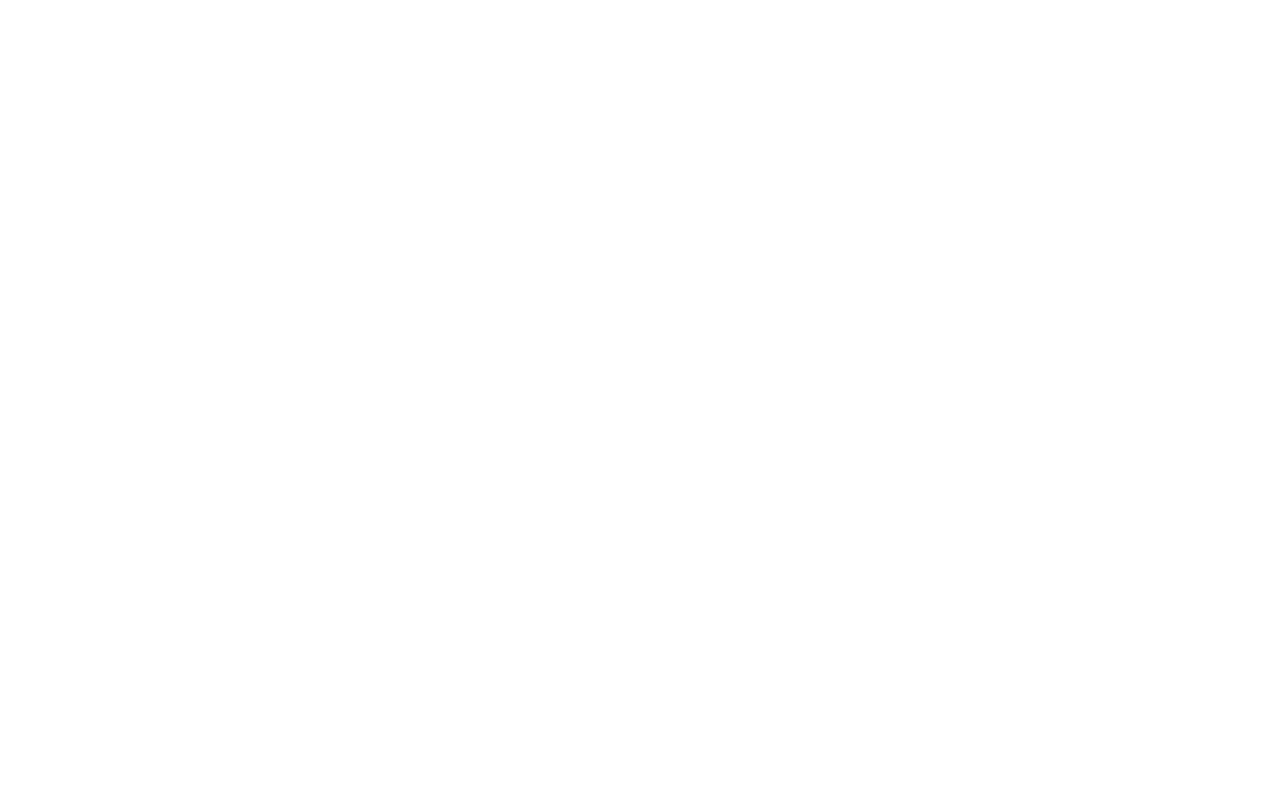
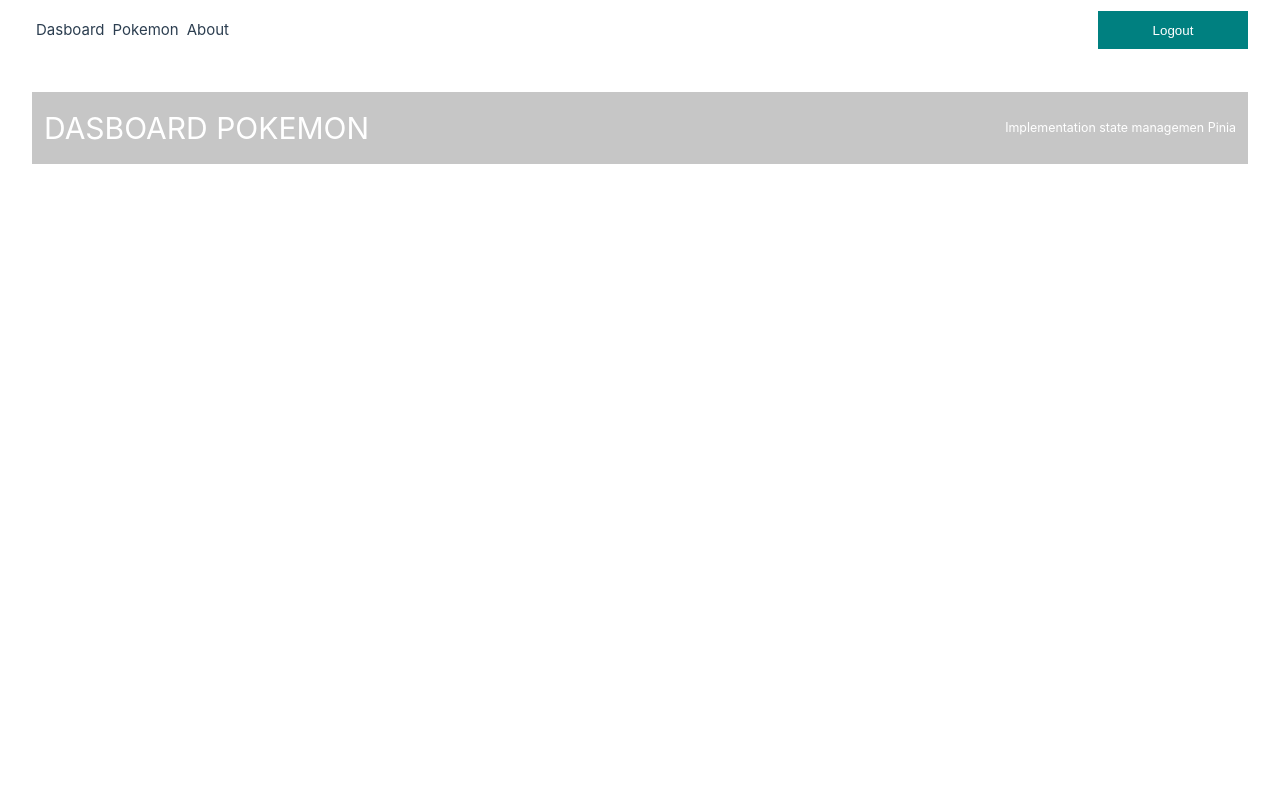
Before and after one commit to tomimandalap/boiler-vue3-pinia, a Vue app: page /admin/pokemon-list in a window 1280 px wide. Before the commit this address had no page. Shown: the top 800 px of the page. Built offline with nearby package versions, Linux system fonts and the light colour scheme; sample sign-in values are in the browser's storage.

Commit message:
feat: props end emit

```diff
--- a/src/Layouts/dasboard.vue
+++ b/src/Layouts/dasboard.vue
@@ -12,7 +12,7 @@
     <nav class="navbar">
       <div>
         <router-link to="/admin">Dasboard</router-link>
-        <router-link to="/admin/posts">Posts</router-link>
+        <router-link to="/admin/pokemon-list">Pokemon</router-link>
         <router-link to="/admin/about">About</router-link>
       </div>
 
--- a/src/components/PiniaLogo.vue
+++ b/src/components/PiniaLogo.vue
@@ -194,22 +194,40 @@
       </linearGradient>
     </defs>
   </svg>
+
+  <div style="color: white; text-align: center">
+    <button class="btn primary" @click="submitEmit">Click Me</button>
+    <h3>{{ title }}</h3>
+  </div>
 </template>
 
-<script setup lang="ts">
+<script setup>
 import { onMounted, onUnmounted, ref } from "vue";
 
-const blinking = ref<"open" | "closed">("open");
-const talking = ref<"open" | "closed">("closed");
+const blinking = ref((ref < "open") | ("closed" > "open"));
+const talking = ref((ref < "open") | ("closed" > "open"));
 
 const blinkTimer = 100;
 const talkRate = 120;
+
+const props = defineProps({
+  title: {
+    type: String,
+    default: "",
+  },
+});
+
+const emit = defineEmits(["name"]);
+
+const submitEmit = () => {
+  emit("name", "Pinia");
+};
 
 onMounted(() => {
   let timerId = setInterval(() => {
     let blinkState = 0;
     function blinkHandler() {
-      blinkState++;
+      blinkState = parseInt(blinkState) + 1;
 
       if (blinkState % 2) {
         blinking.value = "closed";
@@ -231,16 +249,16 @@
   let talkingTimer = setInterval(() => {
     let blinkState = 0;
     function blinkHandler() {
-      blinkState++;
+      blinkState = parseInt(blinkState) + 1;
 
       if (blinkState % 2) {
-        // talking.value = 'closed'
+        talking.value = "closed";
         setTimeout(blinkHandler, talkRate);
       } else if (blinkState < 10) {
-        // talking.value = 'open'
+        talking.value = "open";
         setTimeout(blinkHandler, talkRate);
       } else {
-        // talking.value = 'closed'
+        talking.value = "closed";
       }
     }
     setTimeout(blinkHandler, 0);
--- a/src/router/index.js
+++ b/src/router/index.js
@@ -4,7 +4,7 @@
 import Login from "../views/Login.vue";
 import Home from "../views/Index.vue";
 import Admin from "../views/Admin/Index.vue";
-import Posts from "../views/Admin/Posts.vue";
+import Pokemon from "../views/Admin/Pokemon.vue";
 import About from "../views/Admin/About.vue";
 import NotFound from "../views/NotFound.vue";
 
@@ -44,9 +44,9 @@
           component: Admin,
         },
         {
-          path: "posts",
-          name: "Posts",
-          component: Posts,
+          path: "pokemon-list",
+          name: "Pokemon",
+          component: Pokemon,
         },
         {
           path: "about",
--- a/src/views/Admin/Index.vue
+++ b/src/views/Admin/Index.vue
@@ -1,4 +1,5 @@
 <script setup>
+import { ref } from "vue";
 import { useRoute } from "vue-router";
 import { useCounterStore } from "@/stores/counter";
 import Counter from "@/components/Counter.vue";
@@ -6,6 +7,8 @@
 
 const route = useRoute();
 const conterStore = useCounterStore();
+const name = ref("");
+
 const increment = () => {
   conterStore.$patch((state) => {
     state.count++;
@@ -18,6 +21,10 @@
 };
 const reset = () => {
   conterStore.$reset();
+};
+
+const submitEmit = (result) => {
+  name.value = result;
 };
 </script>
 
@@ -39,8 +46,10 @@
     <Counter />
 
     <div style="margin: 1rem 0">
-      <PiniaLogo />
-      <h3 style="color: white; text-align: center">Hello, Everybody...</h3>
+      <PiniaLogo :title="'Hello, Everybody...'" @name="submitEmit" />
+      <h3 style="color: white; text-align: center">
+        My name is {{ name ? name : "..." }}
+      </h3>
     </div>
   </div>
 </template>
--- /dev/null
+++ b/src/views/Admin/Pokemon.vue
@@ -0,0 +1,31 @@
+<script setup>
+import { useRoute } from "vue-router";
+// import { useCounterStore } from "@/stores/counter";
+
+const route = useRoute();
+// const counter = useCounterStore();
+</script>
+
+<template>
+  <div class="pokemon">
+    <div class="header">
+      <h1 class="title">DASBOARD {{ route.name }}</h1>
+      <h5>Implementation state managemen Pinia</h5>
+    </div>
+  </div>
+</template>
+<style scoped>
+div.pokemon div.header {
+  background: rgba(60, 60, 60, 0.29);
+  color: white;
+  padding: 12px;
+  margin: 12px 0;
+  display: flex;
+  justify-content: space-between;
+  align-items: center;
+}
+
+h1.title {
+  text-transform: uppercase;
+}
+</style>
--- a/src/views/Admin/Posts.vue
+++ /dev/null
@@ -1,19 +0,0 @@
-<script setup>
-import { useRoute } from "vue-router";
-// import { useCounterStore } from "@/stores/counter";
-
-const route = useRoute();
-// const counter = useCounterStore();
-</script>
-
-<template>
-  <div class="posts">
-    <h1 class="title">DASBOARD {{ route.name }}</h1>
-    <h5>Implementation state managemen Pinia</h5>
-  </div>
-</template>
-<style scoped>
-h1.title {
-  text-transform: uppercase;
-}
-</style>
```
